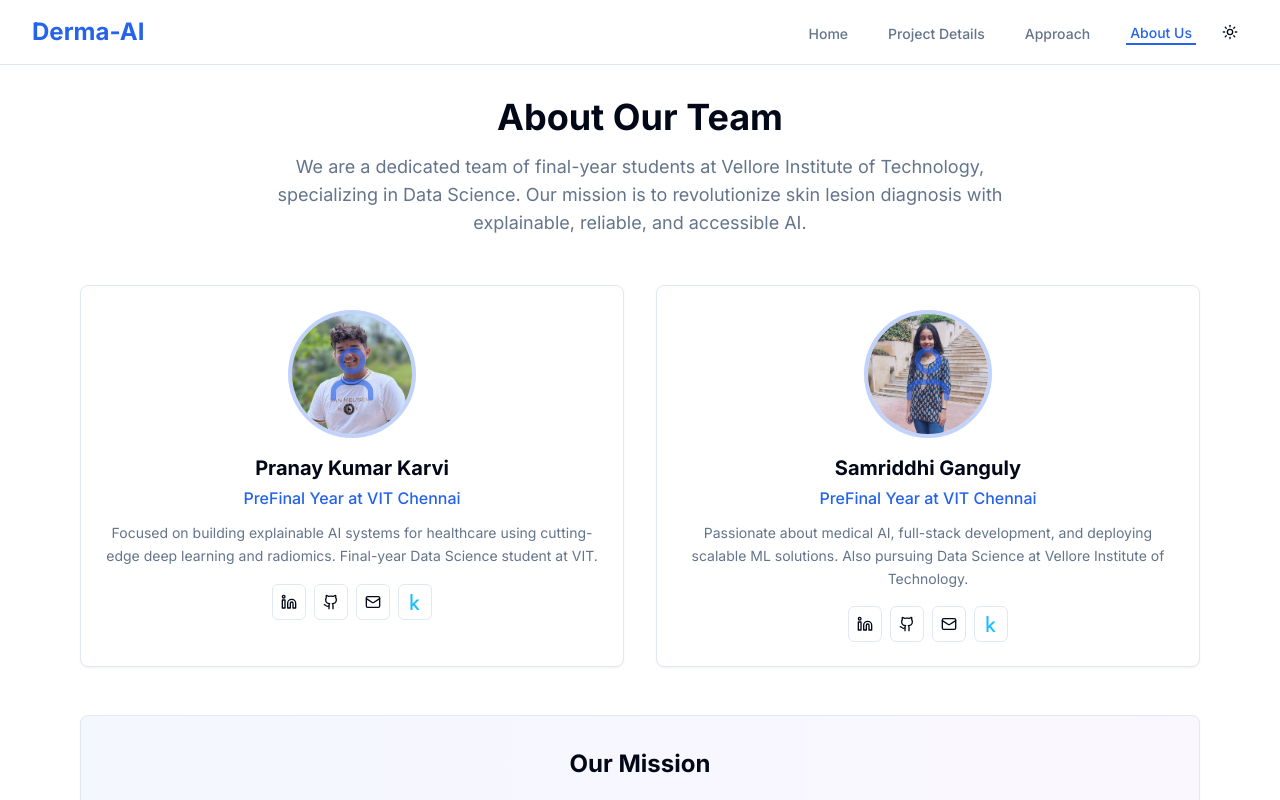
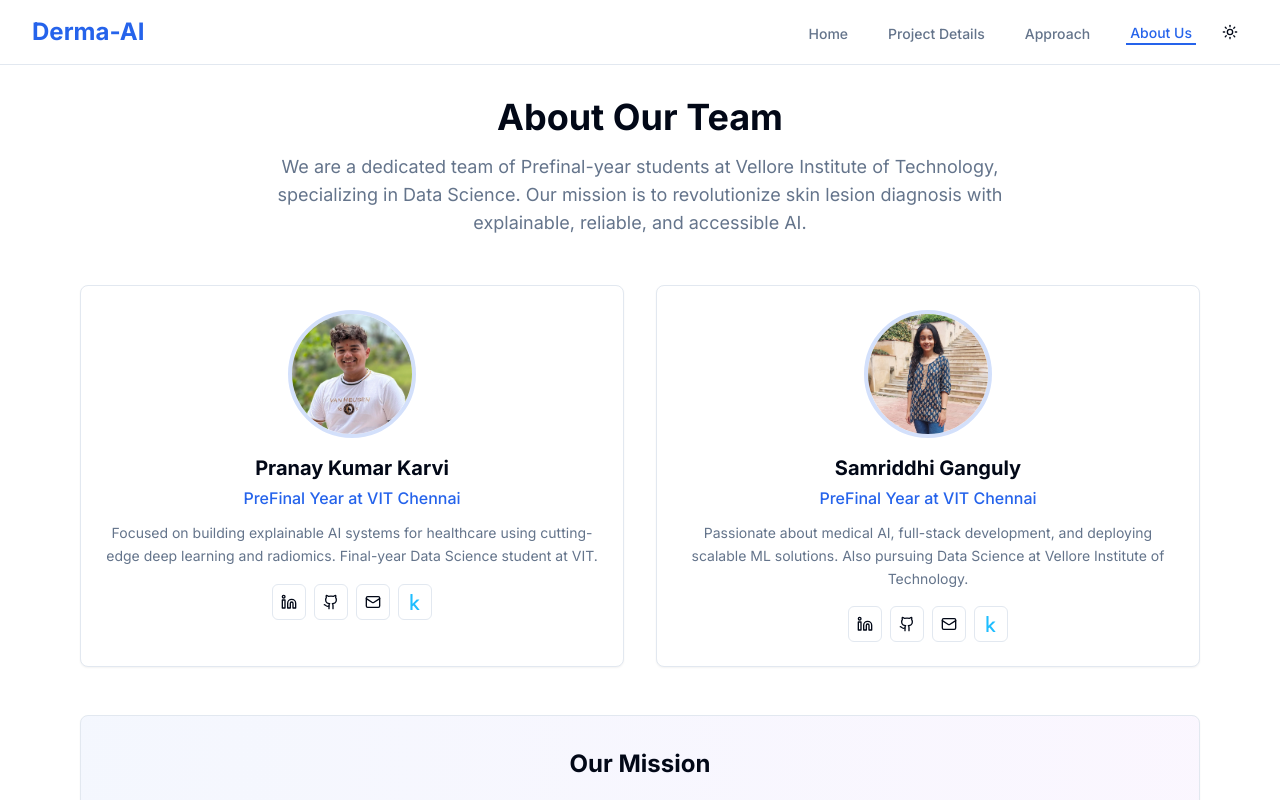
Before and after one commit to Pranaykarvi/derma-ai, a Next.js app in the folder frontend/: page /about in a window 1280 px wide. Shown: the top 800 px of the page. Built offline with nearby package versions, Linux system fonts and the light colour scheme.

Commit message:
Update page.tsx

```diff
--- a/frontend/app/about/page.tsx
+++ b/frontend/app/about/page.tsx
@@ -2,7 +2,7 @@
 
 import { Card, CardContent } from "@/components/ui/card"
 import { Button } from "@/components/ui/button"
-import { Github, Linkedin, Mail, User, Globe } from "lucide-react"
+import { Github, Linkedin, Mail, User } from "lucide-react"
 import { FontAwesomeIcon } from "@fortawesome/react-fontawesome"
 import { faKaggle } from "@fortawesome/free-brands-svg-icons"
 
@@ -11,7 +11,7 @@ interface TeamMember {
   name: string
   role: string
   bio: string
-  imageUrl: string
+  imageUrl?: string
   linkedinUrl?: string
   githubUrl?: string
   email?: string
@@ -49,7 +49,7 @@ export default function AboutPage() {
       <div className="text-center mb-12">
         <h1 className="text-4xl font-bold text-foreground mb-4">About Our Team</h1>
         <p className="text-lg text-muted-foreground max-w-3xl mx-auto">
-          We are a dedicated team of final-year students at Vellore Institute of Technology, specializing in Data
+          We are a dedicated team of Prefinal-year students at Vellore Institute of Technology, specializing in Data
           Science. Our mission is to revolutionize skin lesion diagnosis with explainable, reliable, and accessible
           AI.
         </p>
@@ -60,15 +60,18 @@ export default function AboutPage() {
           <Card key={member.id} className="overflow-hidden hover:shadow-lg transition-shadow">
             <CardContent className="p-6">
               <div className="flex flex-col items-center text-center">
-                <div className="relative mb-4">
+                <div className="mb-4">
+                  {member.imageUrl ? (
                     <img
-                    src={member.imageUrl || "/placeholder.svg"}
+                      src={member.imageUrl}
                       alt={member.name}
                       className="w-32 h-32 rounded-full object-cover border-4 border-primary/20"
                     />
-                  <div className="absolute inset-0 w-32 h-32 rounded-full bg-primary/10 flex items-center justify-center">
+                  ) : (
+                    <div className="w-32 h-32 rounded-full bg-primary/10 flex items-center justify-center border-4 border-primary/20">
                       <User className="h-16 w-16 text-primary/60" />
                     </div>
+                  )}
                 </div>
 
                 <h3 className="text-xl font-bold text-foreground mb-1">{member.name}</h3>
```
Lines whose indentation alone changed are shown as unchanged.
